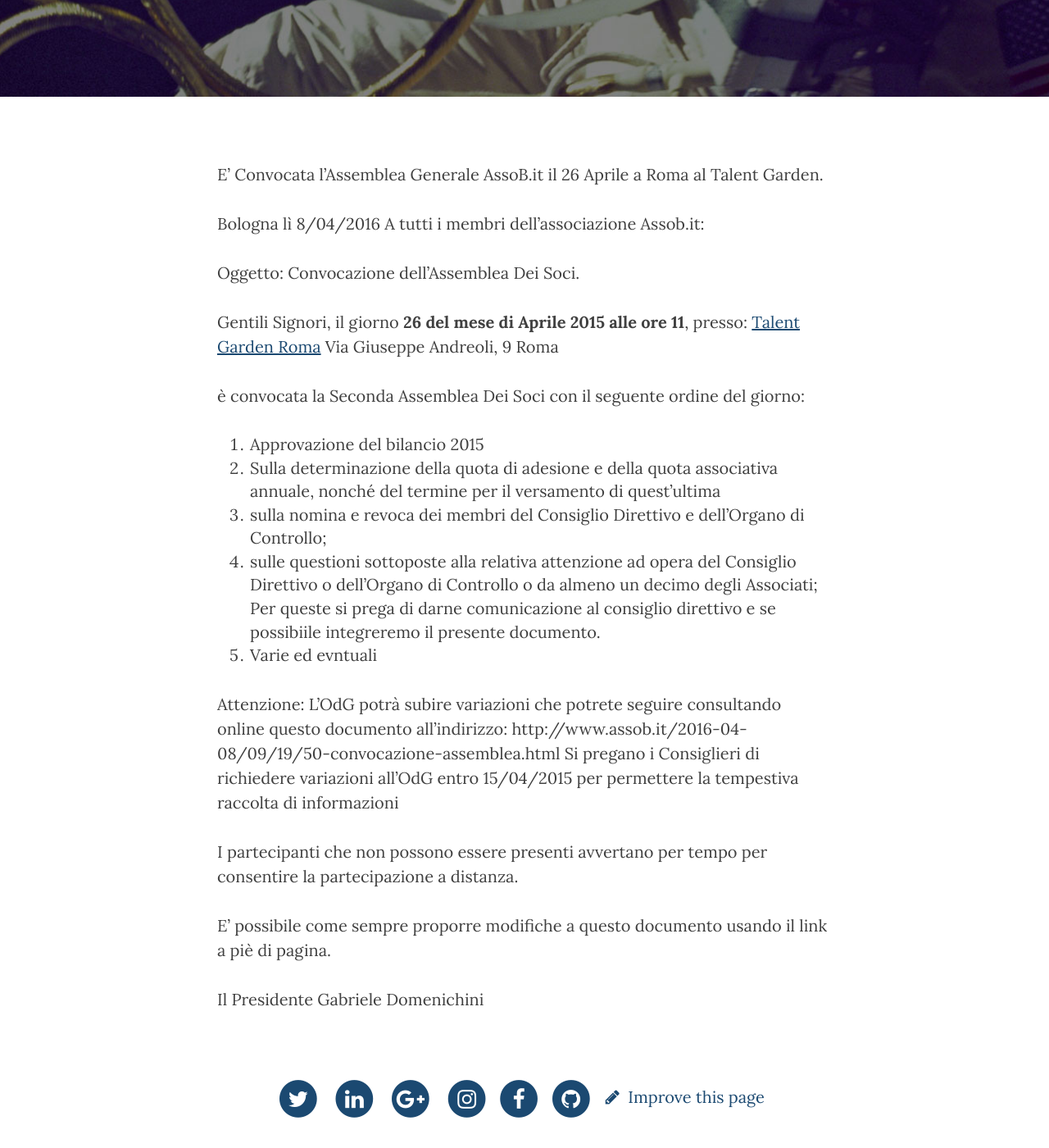
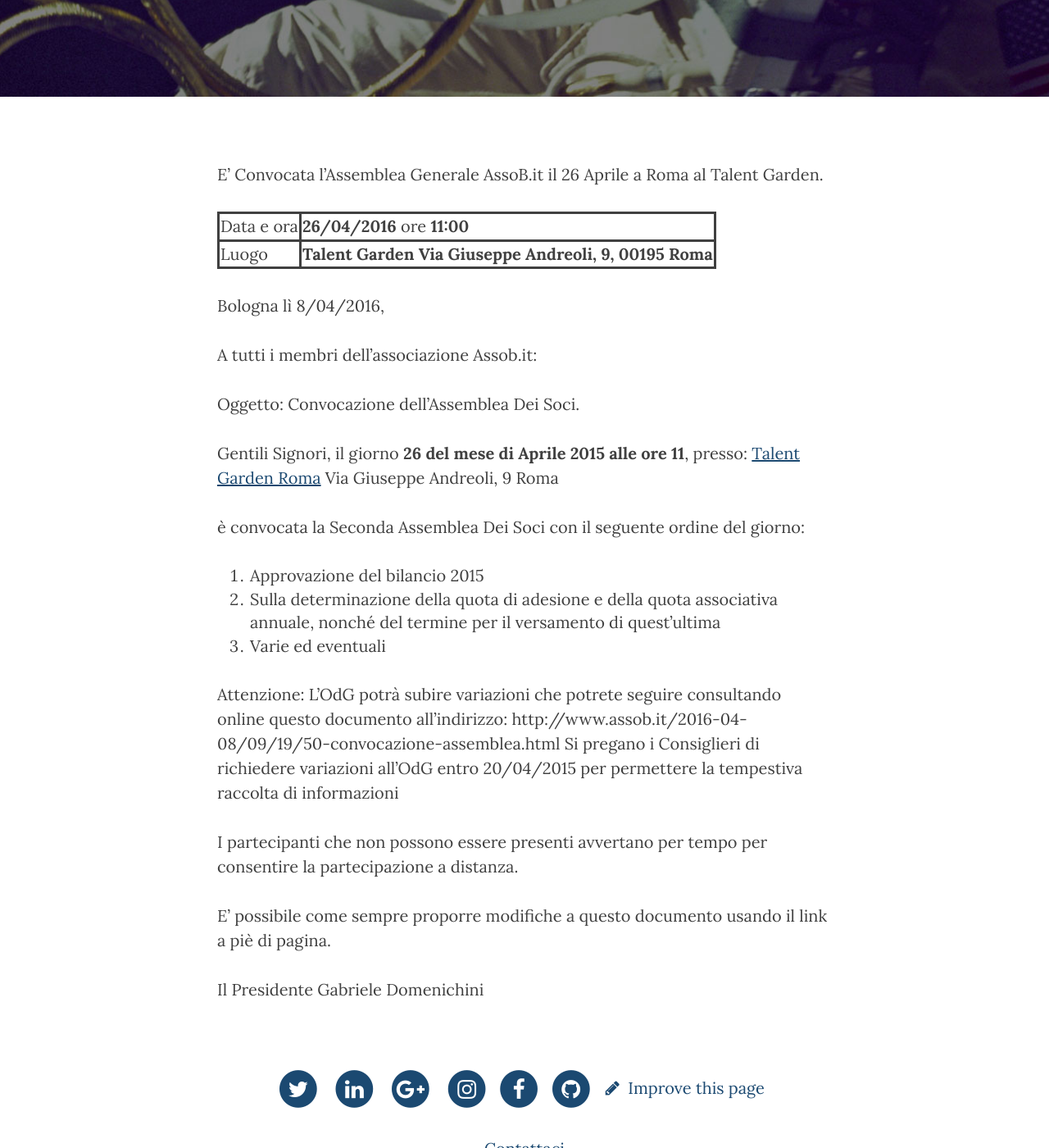
Before and after one commit to assobit/assobit.github.io, a Jekyll site: the page built from _posts/2016-04-08-09:19:50-convocazione-assemblea.md, in a window 1280 px wide and 1400 px high, scrolled down 480 px. Shown: the whole window at 82% size. Built offline with Jekyll 4.4.1, drawn with Linux system fonts in a browser that asks for light colours; nearby versions of some CDN libraries.

Commit message:
convocazione assemblea dopo le correzioni di Giorgio

```diff
--- a/_posts/2016-04-08-09:19:50-convocazione-assemblea.md
+++ b/_posts/2016-04-08-09:19:50-convocazione-assemblea.md
@@ -9,7 +9,20 @@
 E' Convocata l'Assemblea Generale AssoB.it il 26 Aprile a Roma al Talent Garden.
 <!-- more -->
 
-Bologna lì 8/04/2016
+<table style="border:solid;">
+  <tr style="border:solid;">
+    <td style="border:solid;">Data e ora</td>
+    <td><strong>26/04/2016</strong> ore <strong>11:00</strong></td>
+  </tr>
+  <tr style="border:solid;">
+    <td style="border:solid;">Luogo</td>
+    <td><strong>Talent Garden Via Giuseppe Andreoli, 9, 00195 Roma</strong></td>
+  </tr>
+</table>
+
+
+Bologna lì 8/04/2016,
+
 A tutti i membri dell’associazione Assob.it:
 
 Oggetto: Convocazione dell’Assemblea Dei Soci.
@@ -22,19 +35,15 @@
 Roma
 
 è convocata la Seconda Assemblea Dei Soci con il seguente ordine del giorno:
+
 1. Approvazione del bilancio 2015
 2. Sulla determinazione della quota di adesione e della quota associativa
 annuale, nonché del termine per il versamento di quest’ultima
-3. sulla nomina e revoca dei membri del Consiglio Direttivo e dell’Organo di Controllo;
-4. sulle questioni sottoposte alla relativa attenzione ad opera del Consiglio
-Direttivo o dell’Organo di Controllo o da almeno un decimo degli Associati;
-Per queste si prega di darne comunicazione al consiglio direttivo e se possibiile
-integreremo il presente documento.
-5. Varie ed evntuali
+3. Varie ed eventuali
 
 Attenzione: L’OdG potrà subire variazioni che potrete seguire consultando online questo documento all’indirizzo:
 http://www.assob.it/2016-04-08/09/19/50-convocazione-assemblea.html
-Si pregano i Consiglieri di richiedere variazioni all’OdG entro 15/04/2015 per permettere la tempestiva raccolta di informazioni
+Si pregano i Consiglieri di richiedere variazioni all’OdG entro 20/04/2015 per permettere la tempestiva raccolta di informazioni
 
 I partecipanti che non possono essere presenti avvertano per tempo per consentire la partecipazione a distanza.
 
```
